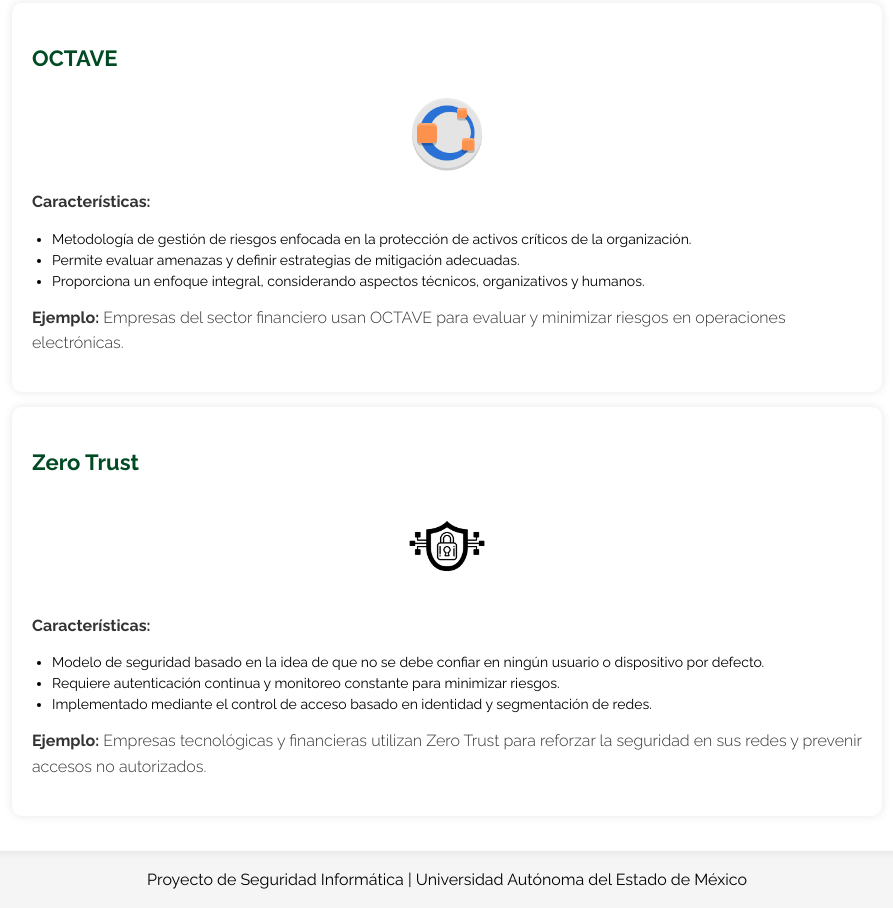
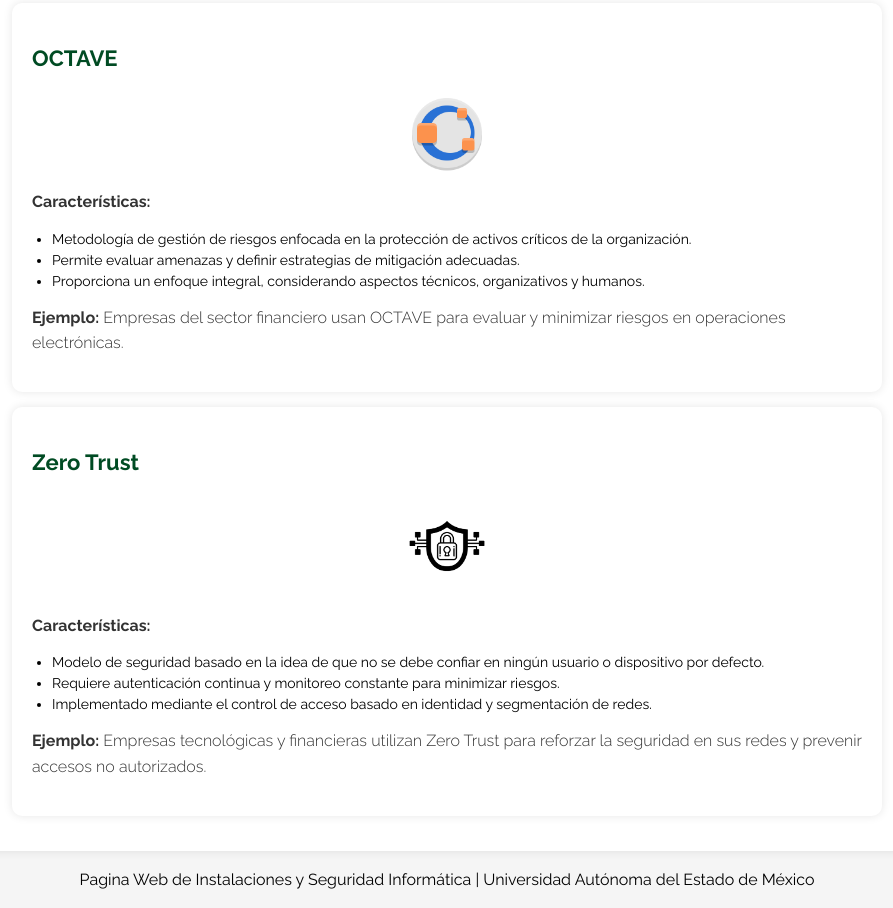
Before and after one commit to yofrok/uaemex, a plain HTML site: page index.html in a window 1280 px wide. Shown: the part 2110-3018 px from the top of the page, without its empty margins (193-1086 px from the left). Drawn offline with Linux system fonts and the light colour scheme.

Commit message:
Otra actualizacion del footer

```diff
--- a/index.html
+++ b/index.html
@@ -110,7 +110,7 @@
     </div>
 
     <footer>
-        <p>Proyecto de Seguridad Informática | Universidad Autónoma del Estado de México</p>
+        <p>Pagina Web de Instalaciones y Seguridad Informática | Universidad Autónoma del Estado de México</p>
     </footer>
 
 </body>
```
